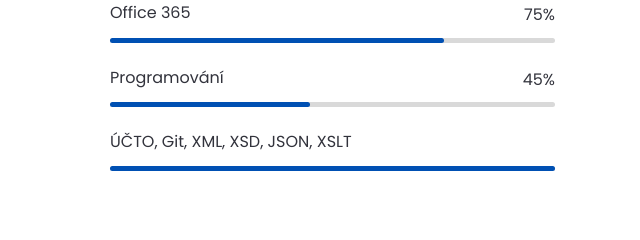
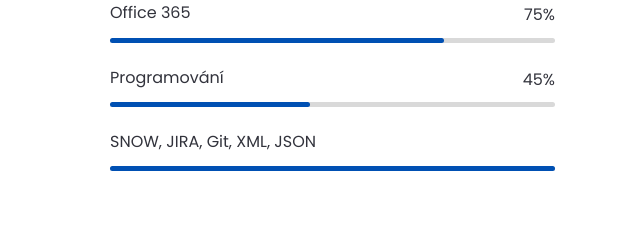
Before and after one commit to MarvelousMartin/mypage, a plain HTML site: page en.html in a window 1280 px wide. Shown: the part 1222-1462 px from the top of the page, 640-1280 px from the left. Drawn offline with Linux system fonts and the light colour scheme; files whose address does not match are found by name.

Commit message:
Updated skills

```diff
--- a/en.html
+++ b/en.html
@@ -260,7 +260,7 @@
                         </div>
                         <div class="skill-item mt-25">
                             <div class="skill-header">
-                                <h6 class="skill-title">ÚČTO, Git, XML, XSD, JSON, XSLT</h6>
+                                <h6 class="skill-title">SNOW, JIRA, Git, XML, JSON</h6>
                                 <div class="skill-percentage">
                                 </div>
                             </div>
```
Also changed, not shown: index.html (+1 -1 lines).
